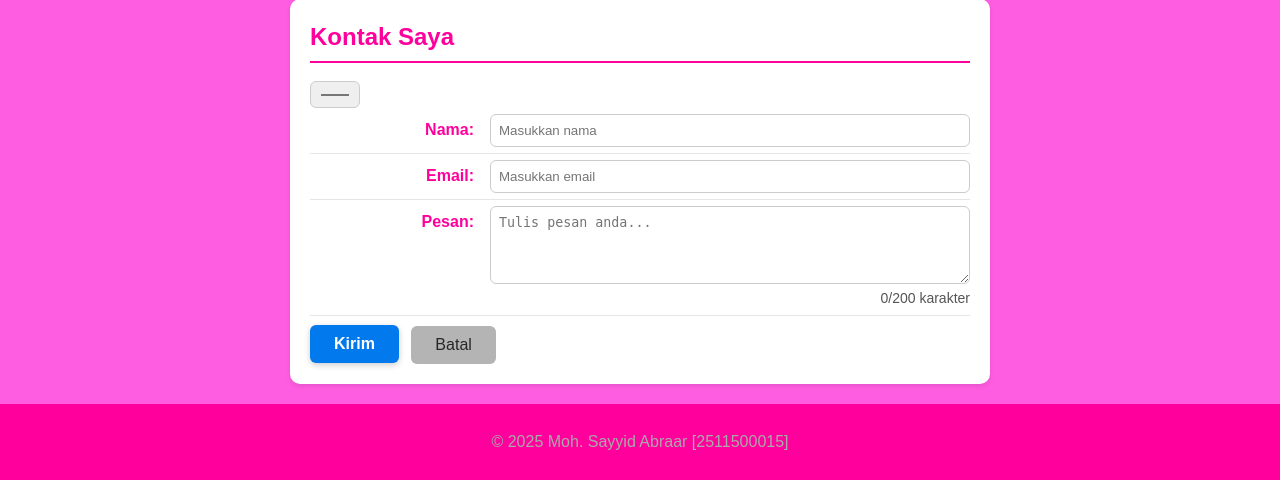
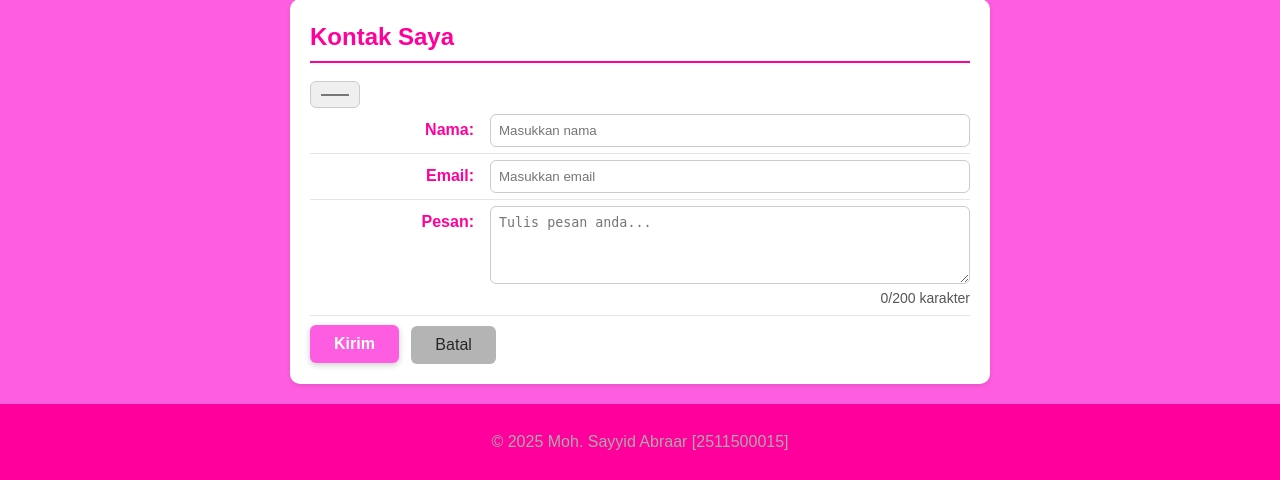
Before and after one commit to Abraar2511500015/2511500015-PWD-TI1A-2526O, a PHP site: page /pertemuan-06/index.php in a window 1280 px wide, with the pointer over the restyled element. Shown: the part 906-1386 px from the top of the page. Run offline with PHP 8.4, Linux system fonts and the light colour scheme.

Commit message:
style.css pertemuan-06

```diff
--- a/pertemuan-06/style.css
+++ b/pertemuan-06/style.css
@@ -141,7 +141,7 @@ header li a:active {
 }
 
 #contact button[type="submit"]:hover {
-  background-color: #0379ee;
+  background-color: #ff5de1;
   transform: translateY(-1px);
   box-shadow: 0 2px 6px rgba(0, 0, 0, 0.2);
 }
```
